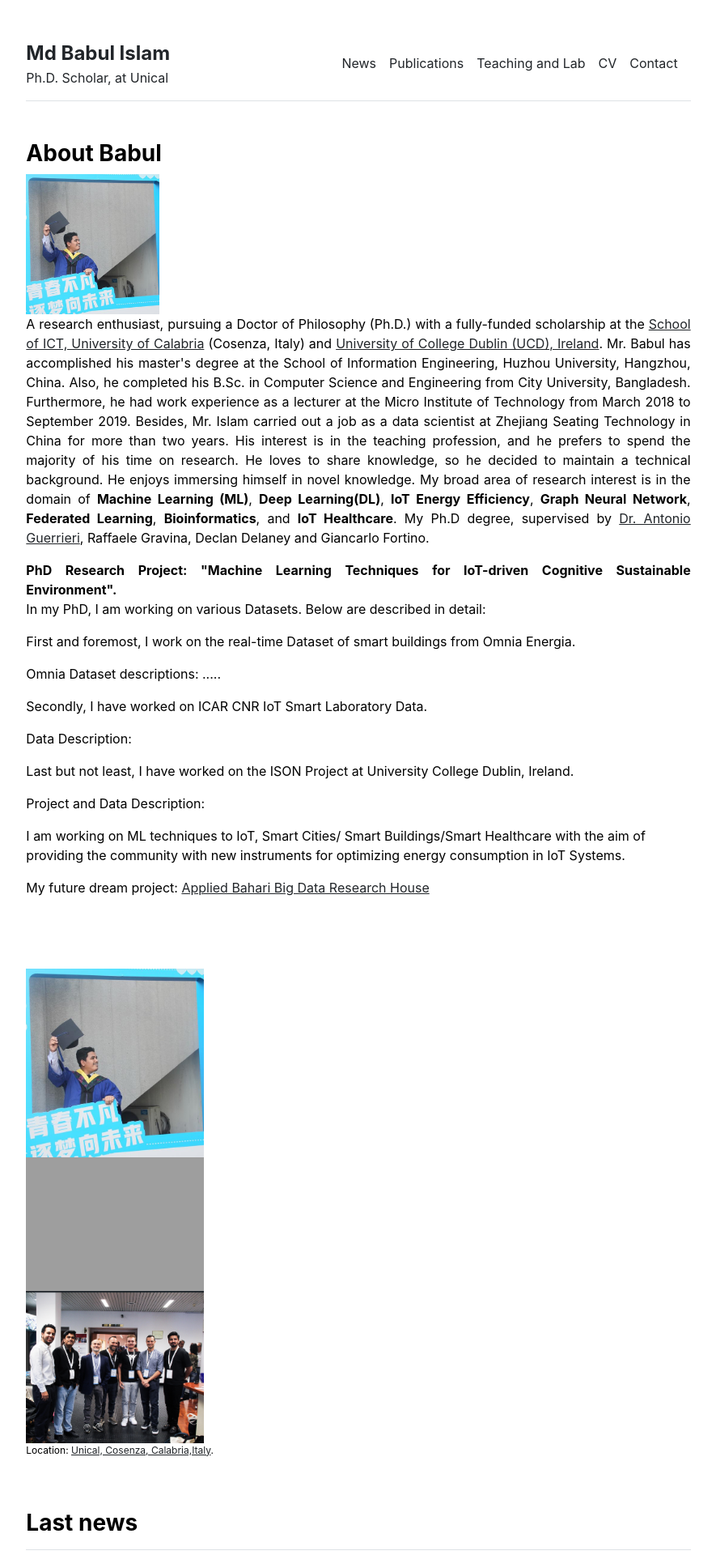
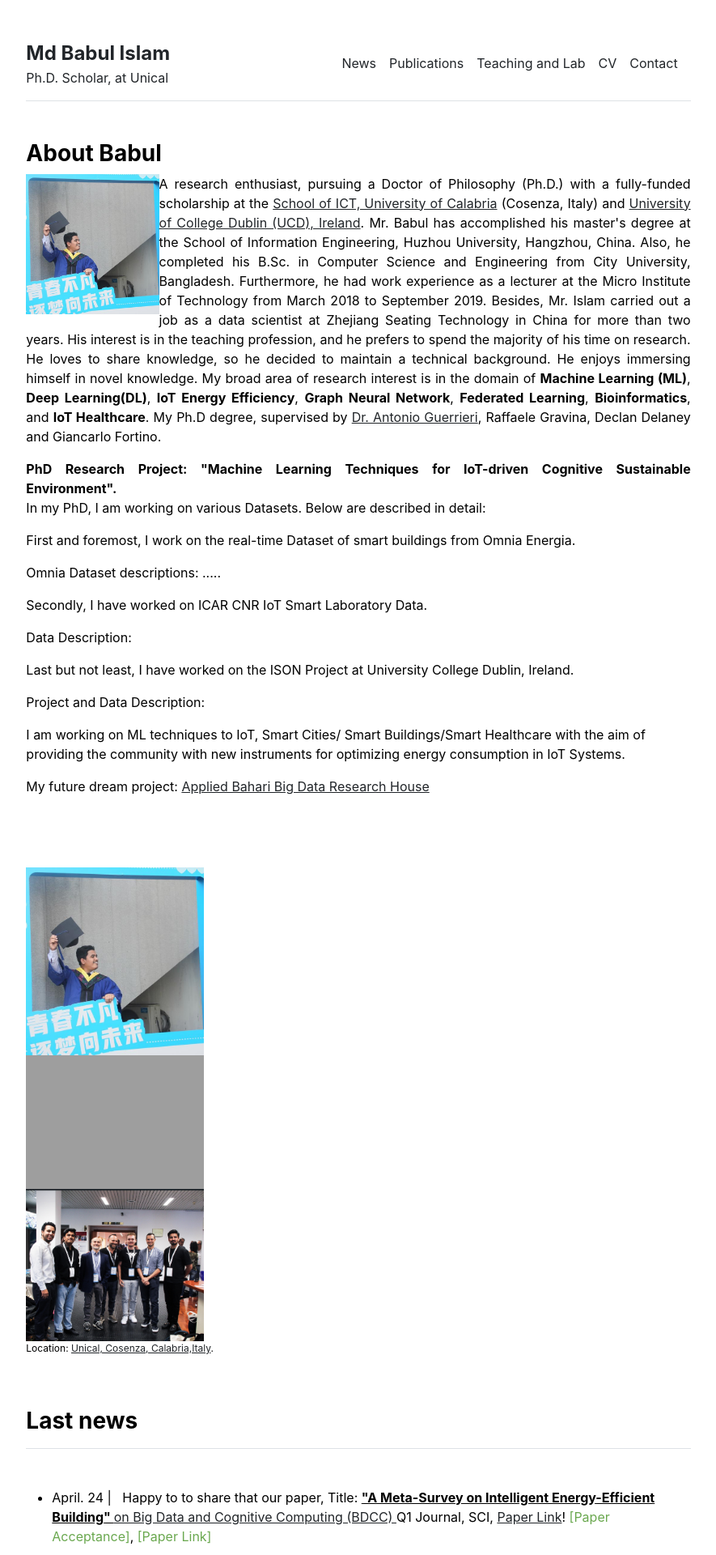
Before and after one commit to babulcseian/babulcseian.github.io, a Jekyll site: the page built from index.md, in a window 1280 px wide. Shown: the top 1920 px of the page at 81% size, without its empty margins (197-1082 px from the left). Built offline with Jekyll 4.4.1, drawn with Linux system fonts in a browser that asks for light colours; a style sheet for code colours, icons or effects is not loaded.

Commit message:
Update home.html

```diff
--- a/_layouts/home.html
+++ b/_layouts/home.html
@@ -5,7 +5,7 @@
 <div class="row g-5 mb-5">
   <div class="col-md-15">
     <h3 class="fw-bold">About Babul</h3>
-  <img src="{{ site.github.url }}/assets/img/Md Babul Con.jpg" alt="Home" width="20%" width="40" title="MSc Graduation">
+  <img src="{{ site.github.url }}/assets/img/Md Babul Con.jpg" alt="Home" width="20%" width="40" title="MSc Graduation" align="left">
      <p align="justify"> A research enthusiast, pursuing a Doctor of Philosophy (Ph.D.) with a fully-funded scholarship at the <a class="other" href='https://dottorato.dimes.unical.it/students/md-babul-islam'>School of ICT, University of Calabria</a> (Cosenza, Italy)
        and <a class="other" href='https://www.ucd.ie/'>University of College Dublin (UCD), Ireland</a>.
        Mr. Babul has accomplished his master's degree at the School of Information Engineering, Huzhou University, Hangzhou, China.
```
